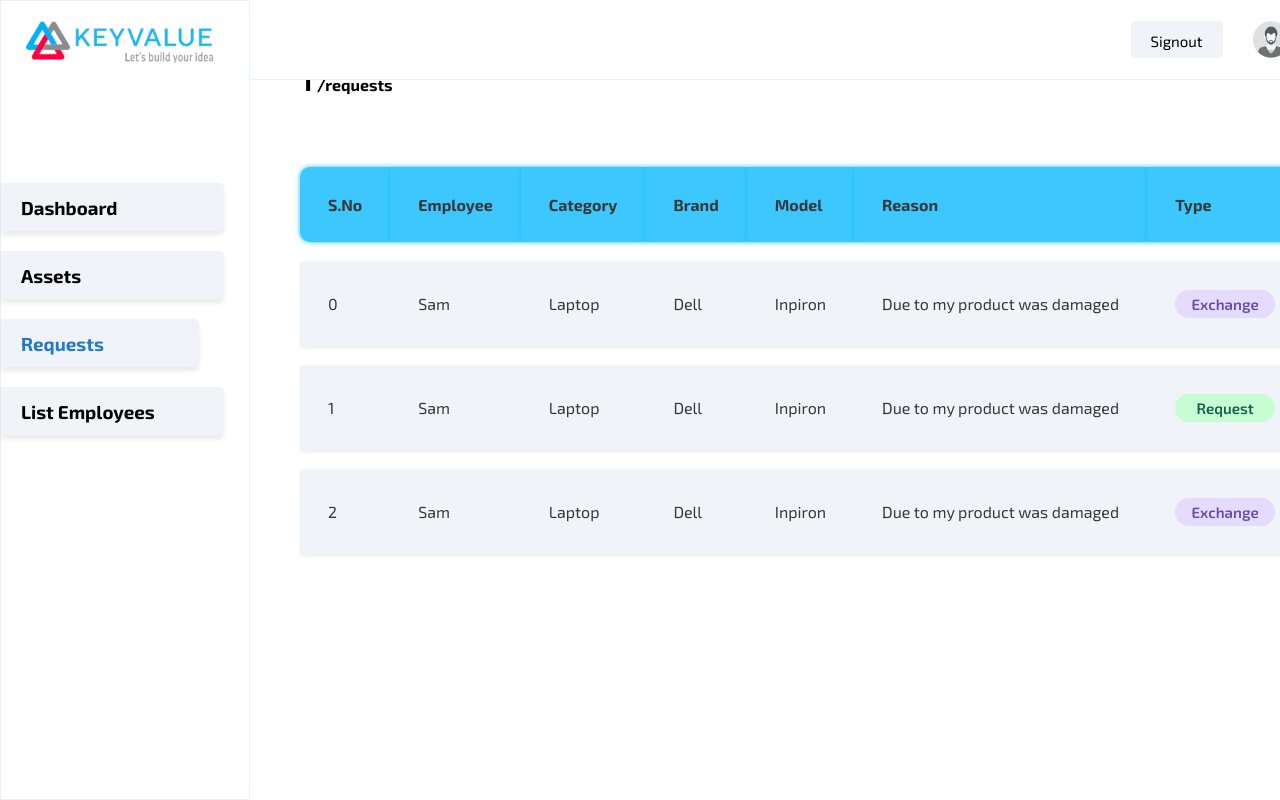
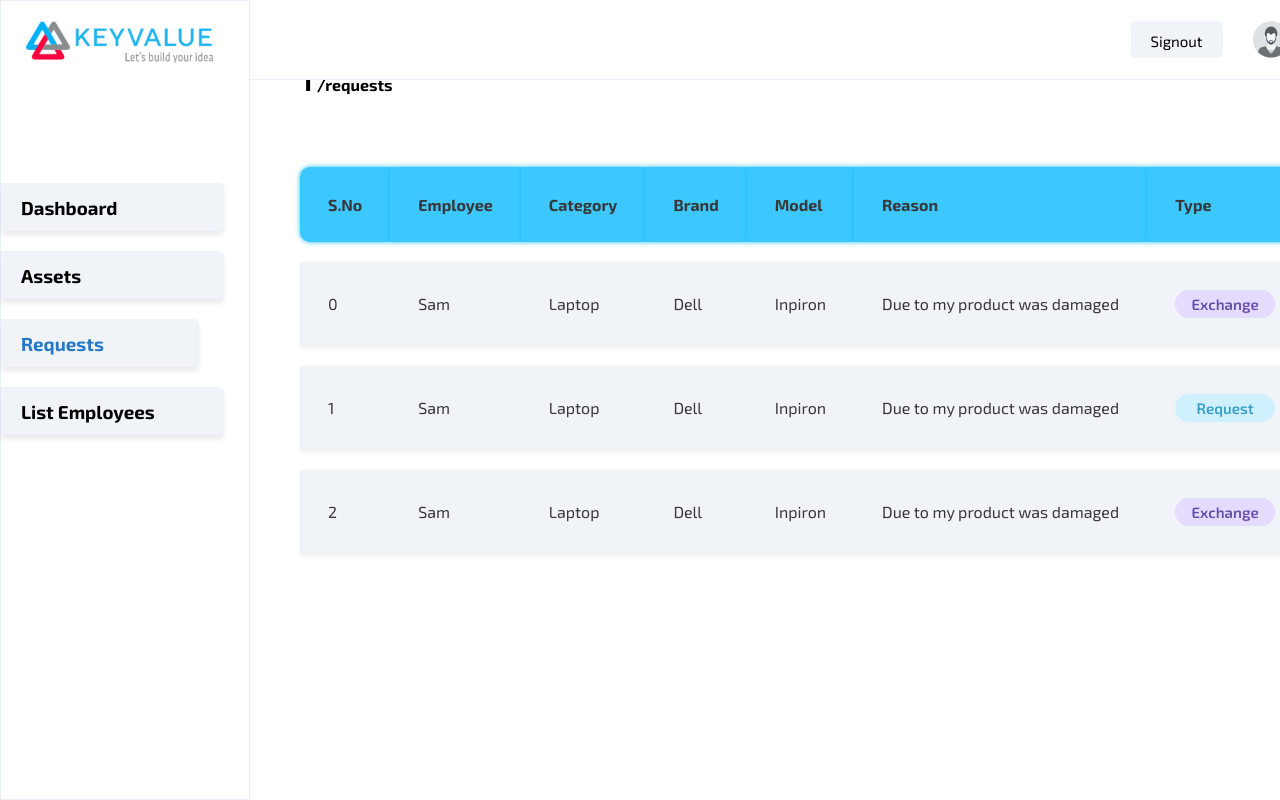
Before and after one commit to krishnapriyarajeev/Asset-Management-System, a React (Vite) app in the folder ui/: page /requests/1 in a window 1280 px wide. Shown: the top 800 px of the page. Built offline with nearby package versions, Linux system fonts and the light colour scheme.

Commit message:
fix: sass warnings

```diff
--- a/ui/src/components/pill/pill.scss
+++ b/ui/src/components/pill/pill.scss
@@ -29,7 +29,6 @@
 
 .yellow {
     background-color: rgb(232, 233, 170);
-
     p {
         color: rgb(121, 104, 31);
         font-weight: 600;
@@ -54,6 +53,15 @@
     }
 }
 
+.blue {
+    background-color: #cff1ff;
+
+    p {
+        color: #399fc7;
+        font-weight: 600;
+    }
+}
+
 .plain {
     background-color: #f0f3f7;
 }
--- a/ui/src/components/table/Requests.jsx
+++ b/ui/src/components/table/Requests.jsx
@@ -77,7 +77,7 @@ const RequestsTable = ({ tabledata = [] }) => {
                   <td>
                     <Pill
                       color={
-                        type.toLowerCase() === "exchange" ? "purple" : "green"
+                        type.toLowerCase() === "exchange" ? "purple" : "blue"
                       }
                       innerText={type}
                       type="sm"
--- a/ui/src/pages/category/page.scss
+++ b/ui/src/pages/category/page.scss
@@ -7,19 +7,16 @@
     grid-template-columns: 1fr 1fr 1fr 1fr;
     width: 118.5%;
     gap: 60px;
-
-
   }
   .heading-display {
     display: flex;
     margin-bottom: 50px;
-
     .tail {
       padding-top: 16px;
     }
   }
 }
-.status-field-card{
+.status-field-card {
   display: grid;
   grid-template-columns: 1fr 1fr 1fr 1fr;
   width: 1500px;
--- a/ui/src/pages/employeeDashboard/employeeDashboard.scss
+++ b/ui/src/pages/employeeDashboard/employeeDashboard.scss
@@ -32,13 +32,13 @@
         margin-left: 300px;
         padding-top: 100px;
         display: flex;
+        margin-bottom: 5px;
         .tail {
             padding-top: 16px;
         }
         .head {
             font-size: 40px;
         }
-        margin-bottom: 5px;
     }
     .date{
         margin-left: 300px;
--- a/ui/src/pages/employeeRequest/employeeRequest.scss
+++ b/ui/src/pages/employeeRequest/employeeRequest.scss
@@ -3,9 +3,9 @@
         display: flex;
         margin-left: 300px;
         padding-top: 100px;
+        margin-bottom: 50px;
         .tail {
             padding-top: 16px;
         }
-        margin-bottom: 50px;
     }
 }
```
